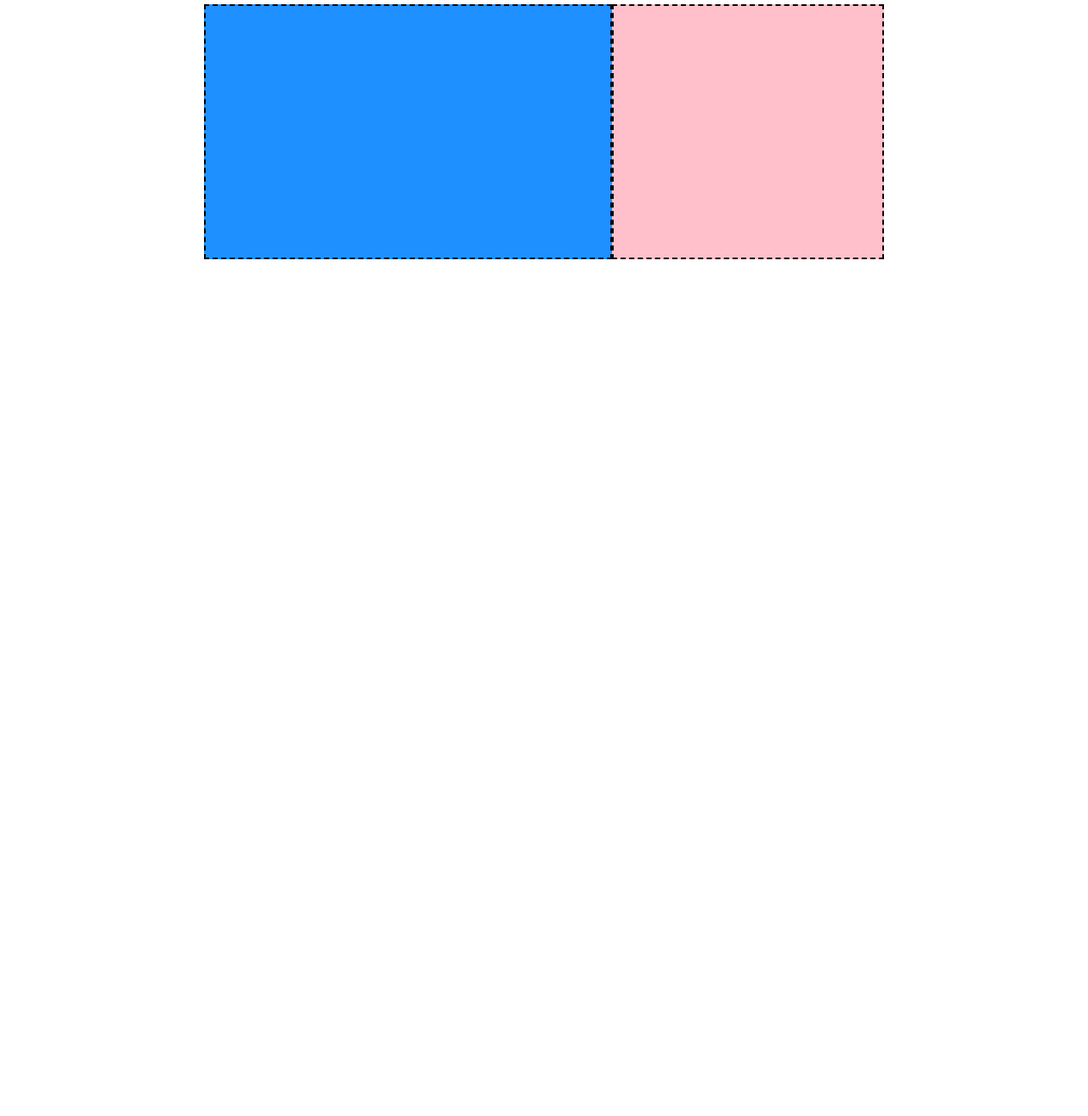
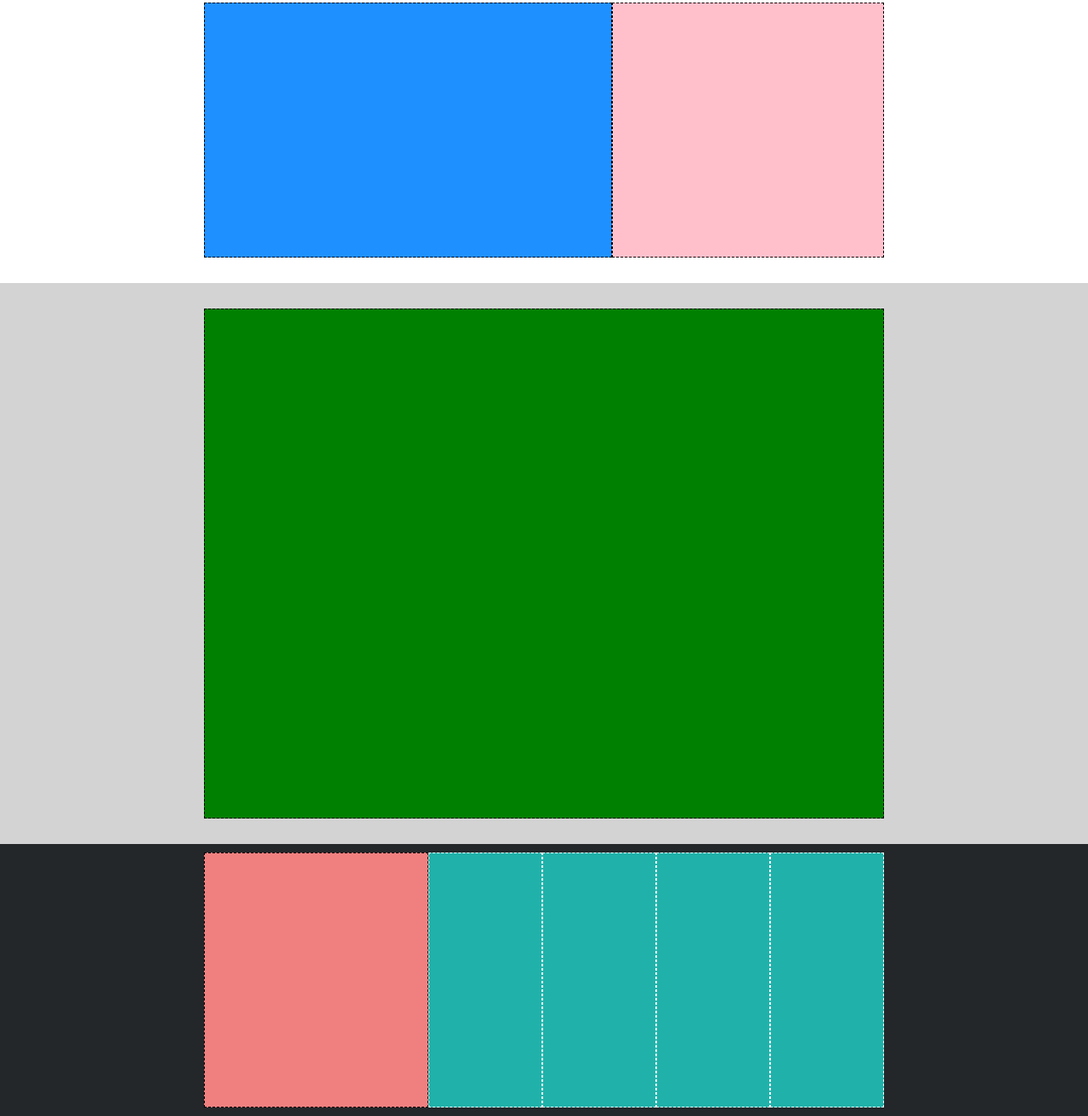
Before and after one commit to paolocastaldi/htmlcss-struttura-discord, a plain HTML site: page index.html in a window 1280 px wide. Shown: the part 1167-2480 px from the top of the page at 85% size. Before the commit the page ends 1502 px from the top, so only its background shows below. Drawn offline with Linux system fonts and the light colour scheme.

Commit message:
Aggiunte box 5-6 + riduzione bordo + cambio colori

```diff
--- a/css/style.css
+++ b/css/style.css
@@ -24,7 +24,7 @@ header{
 .header-mid,
 .header-dx{
     padding: 10px;
-    border: 2px dashed black;
+    border: 1px dashed black;
 }
 
 .header-sx{
@@ -68,17 +68,58 @@ header{
     height: 300px;
     width: 500px;
     margin: auto;
-    border: 2px dashed black;
+    border: 1px dashed black;
 }
+
 .light-blue-box{
     width: 60%;
     height: 300px;
     background-color: rgba(30,144,255,255);
-    border: 2px dashed black;
+    border: 1px dashed black;
 }
+
 .pink-box{
     width: 40%;
     height: 300px;
     background-color: pink;
-    border: 2px dashed black;
+    border: 1px dashed black;
 }
+
+.box5{
+    background-color:rgba(211,211,211,255);
+    padding: 30px;
+
+}
+
+.box6{
+    background-color: rgba(35,39,42,255);
+    padding: 10px;
+
+}
+
+.green-centered-box{
+    background-color: green;
+    height: 600px;
+    margin: auto;
+    border: 1px dashed black;
+}
+
+.sub-container{
+    display: flex;
+    width: 67%;
+
+}
+
+.pink-box2{
+    width: 33%;
+    height: 300px;
+    background-color: rgba(240,128,128,255);
+    border: 1px dashed black;
+}
+
+.acqua-box{
+    background-color: rgba(32,178,170,255);
+    height: 300px;
+    width: 25%;
+    border: 1px dashed white;
+}
--- a/index.html
+++ b/index.html
@@ -51,6 +51,28 @@
             </div>
         </div>
 
+        <div class="box5">
+            <div class="green-centered-box container">
+
+            </div>
+        </div>
+
+        <div class="box6">
+            <div class="container">
+                <div class="pink-box2"></div>
+                <div class="sub-container">
+                    <div class="acqua-box"></div>
+                    <div class="acqua-box"></div>
+                    <div class="acqua-box"></div>
+                    <div class="acqua-box"></div>
+                </div>
+
+            </div>
+        </div>
+
+
+    </main>
+
 
 
 
```
